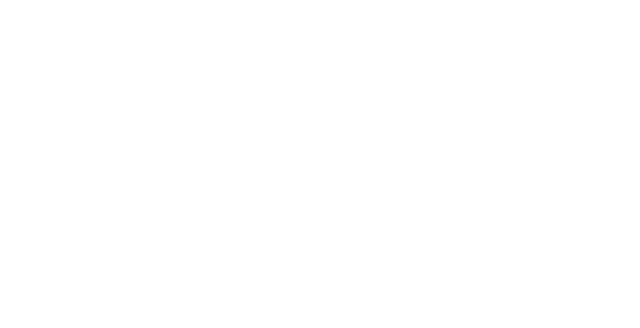
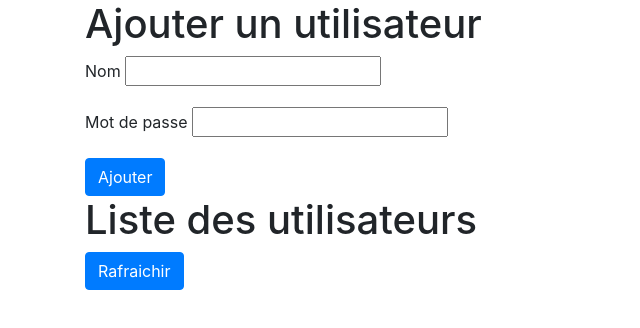
Before and after one commit to Gaelleb22/workshop-js, a plain HTML site: page index.html in a window 1280 px wide. Shown: the whole page, without its empty margins (0-640 px from the left). Drawn offline with nearby package versions, Linux system fonts and the light colour scheme.

Commit message:
début TP 04

```diff
--- a/index.html
+++ b/index.html
@@ -2,9 +2,39 @@
 <html lang="fr">
 	<head>
 		<meta charset="utf-8" />
-		<title>Index</title>
+        <title>Index</title>
+
+        <meta name="viewport" content="width=device-width, initial-scale=1, shrink-to-fit=no">
+        <link rel="stylesheet" href="https://stackpath.bootstrapcdn.com/bootstrap/4.1.3/css/bootstrap.min.css" integrity="sha384-MCw98/SFnGE8fJT3GXwEOngsV7Zt27NXFoaoApmYm81iuXoPkFOJwJ8ERdknLPMO" crossorigin="anonymous">
     </head>
     <body>
+        <div class="container">
+            <!--formulaire-->
+            <h1>Ajouter un utilisateur</h1>
+            <form action="" method="GET">
+                <div class="form-group">
+                    <label for="nom">Nom</label>
+                    <input type="text" name="nom" id="nom" required>
+                </div>
+                <div class="form-group">
+                    <label for="password">Mot de passe</label>
+                    <input type="password" name="password" id="password" required>
+                </div>
+                <div class="row">
+                    <div class="col">
+                        <button type="submit" class="btn btn-primary">Ajouter</button>
+                    </div>
+                </div>
+            </form>
+            <h1>Liste des utilisateurs</h1>
+            <a class="btn btn-primary" style="text-decoration: none;" href="index.html" role="button">Rafraichir</a>
 
+        </div>
+
+
+        <!--tableau-->
+        <script src="https://code.jquery.com/jquery-3.3.1.slim.min.js" integrity="sha384-q8i/X+965DzO0rT7abK41JStQIAqVgRVzpbzo5smXKp4YfRvH+8abtTE1Pi6jizo" crossorigin="anonymous"></script>
+        <script src="https://cdnjs.cloudflare.com/ajax/libs/popper.js/1.14.3/umd/popper.min.js" integrity="sha384-ZMP7rVo3mIykV+2+9J3UJ46jBk0WLaUAdn689aCwoqbBJiSnjAK/l8WvCWPIPm49" crossorigin="anonymous"></script>
+        <script src="https://stackpath.bootstrapcdn.com/bootstrap/4.1.3/js/bootstrap.min.js" integrity="sha384-ChfqqxuZUCnJSK3+MXmPNIyE6ZbWh2IMqE241rYiqJxyMiZ6OW/JmZQ5stwEULTy" crossorigin="anonymous"></script>
     </body>
 </html>
```
